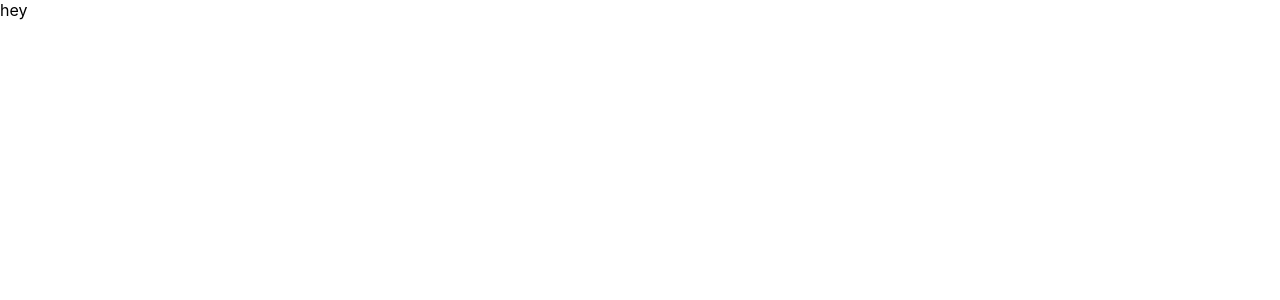
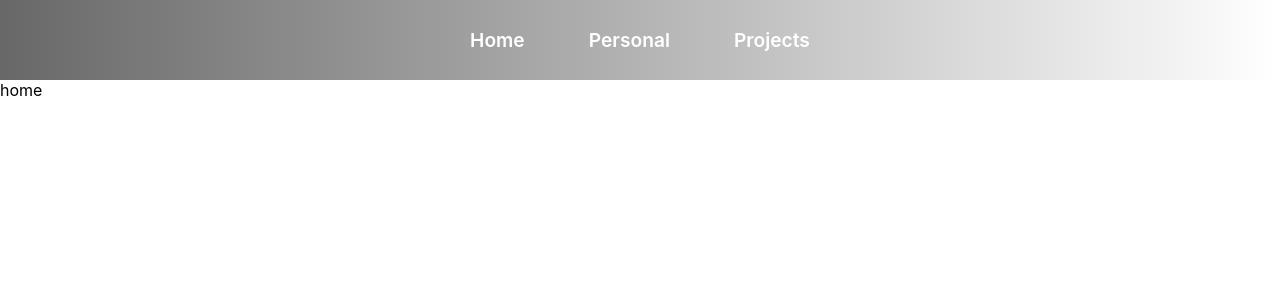
Before and after one commit to johnstevens24/PersonalSite, a React (Create React App) app in the folder personal-site/: page /home in a window 1280 px wide. Shown: the top 300 px of the page. Built offline with nearby package versions, Linux system fonts and the light colour scheme.

Commit message:
created nav bar and some basic navigation pages

```diff
--- a/personal-site/package.json
+++ b/personal-site/package.json
@@ -34,5 +34,8 @@
       "last 1 firefox version",
       "last 1 safari version"
     ]
+  },
+  "devDependencies": {
+    "react-router-dom": "^6.23.1"
   }
 }
--- a/personal-site/src/App.js
+++ b/personal-site/src/App.js
@@ -1,9 +1,23 @@
+import React from 'react'
+import { BrowserRouter, Routes, Route } from "react-router-dom";
+import Navbar from "./components/navbar/Navbar.js"
+import "./index.css"
+
+import Home from "./components/pages/Home/Home.js"
+import Projects from "./components/pages/Projects/Projects.js"
 
 function App() {
   return (
-    <div>
-      <text>hey</text>
-    </div>
+  <>
+  <BrowserRouter>
+    <Navbar/>
+    <Routes>
+      <Route path="/" element={<text>hi</text>}/>
+      <Route path="/home" element={<Home/>}/>
+      <Route path="/projects" element={<Projects/>}/>
+    </Routes>
+  </BrowserRouter>
+  </>
   );
 }
 
--- /dev/null
+++ b/personal-site/src/components/navbar/Navbar.js
@@ -0,0 +1,18 @@
+import React from 'react'
+import { Outlet, Link } from "react-router-dom";
+import './NavbarStyles.css'
+
+function Navbar() {
+    return (
+        <div className='navbar'>
+            <ul>
+                <li><Link to="/home" className='link'>Home</Link></li>
+                <li><Link to="" className='link'>Personal</Link></li>
+                <li><Link to="/projects" className='link'>Projects</Link></li>
+            </ul>
+        </div>
+    )
+
+}
+
+export default Navbar
--- /dev/null
+++ b/personal-site/src/components/navbar/NavbarStyles.css
@@ -0,0 +1,44 @@
+@import url('../../index.css');
+
+.navbar {
+    display: flex;
+    flex-direction: row;
+    justify-content: center;
+    align-items: center;
+    height: 80px;
+    background: linear-gradient(to right, var(--primary-dark), rgba(214, 214, 214, 0));
+}
+
+ul {
+    display: flex;
+    flex-direction: row;
+    justify-content: flex-start;
+    align-items: center;
+}
+
+@keyframes fadeIn {
+    from {
+        opacity: 0;
+    }
+    to {
+        opacity: 1;
+    }
+}
+
+li {
+    margin: 2rem;
+    font-weight: 600;
+    font-size: larger;
+    color: white;
+    animation: fadeIn 2s ease-in forwards;
+}
+
+li:hover {
+    color:var(--primary-dark);
+    cursor: pointer;
+}
+
+.link {
+    text-decoration: none;
+    color: inherit;
+}
--- /dev/null
+++ b/personal-site/src/components/pages/Home/Home.js
@@ -0,0 +1,12 @@
+import { Outlet, Link } from "react-router-dom";
+
+
+const Home = () => {
+    return(
+        <>
+        <text>home</text>
+        </>
+    )
+}
+
+export default Home;
--- /dev/null
+++ b/personal-site/src/components/pages/Projects/Projects.js
@@ -0,0 +1,12 @@
+import { Outlet, Link } from "react-router-dom";
+
+
+const Projects = () => {
+    return(
+        <>
+        <text>projects</text>
+        </>
+    )
+}
+
+export default Projects;
--- a/personal-site/src/index.css
+++ b/personal-site/src/index.css
@@ -1,3 +1,10 @@
+
+:root {
+  --primary-dark: #686868;
+  --primary-light: #b2b2b2;
+}
+
+
 body {
   margin: 0;
   font-family: -apple-system, BlinkMacSystemFont, 'Segoe UI', 'Roboto', 'Oxygen',
@@ -11,3 +18,33 @@ code {
   font-family: source-code-pro, Menlo, Monaco, Consolas, 'Courier New',
     monospace;
 }
+
+
+* {
+  box-sizing: border-box;
+  margin: 0;
+  padding: 0;
+}
+
+
+ul {
+  list-style-type: none;
+}
+
+a {
+  text-decoration: none;
+}
+
+h1 {
+  font-size: 3.5rem;
+}
+
+h2 {
+  font-size: 2rem;
+}
+
+.container {
+  max-width: 1240px;
+  margin: auto;
+  padding: 0 1rem;
+}
```
Also changed, not shown: personal-site/src/components/pages/Home/HomeStyles.css (added), 1 other file (tests, documents, lock files or other folders).
